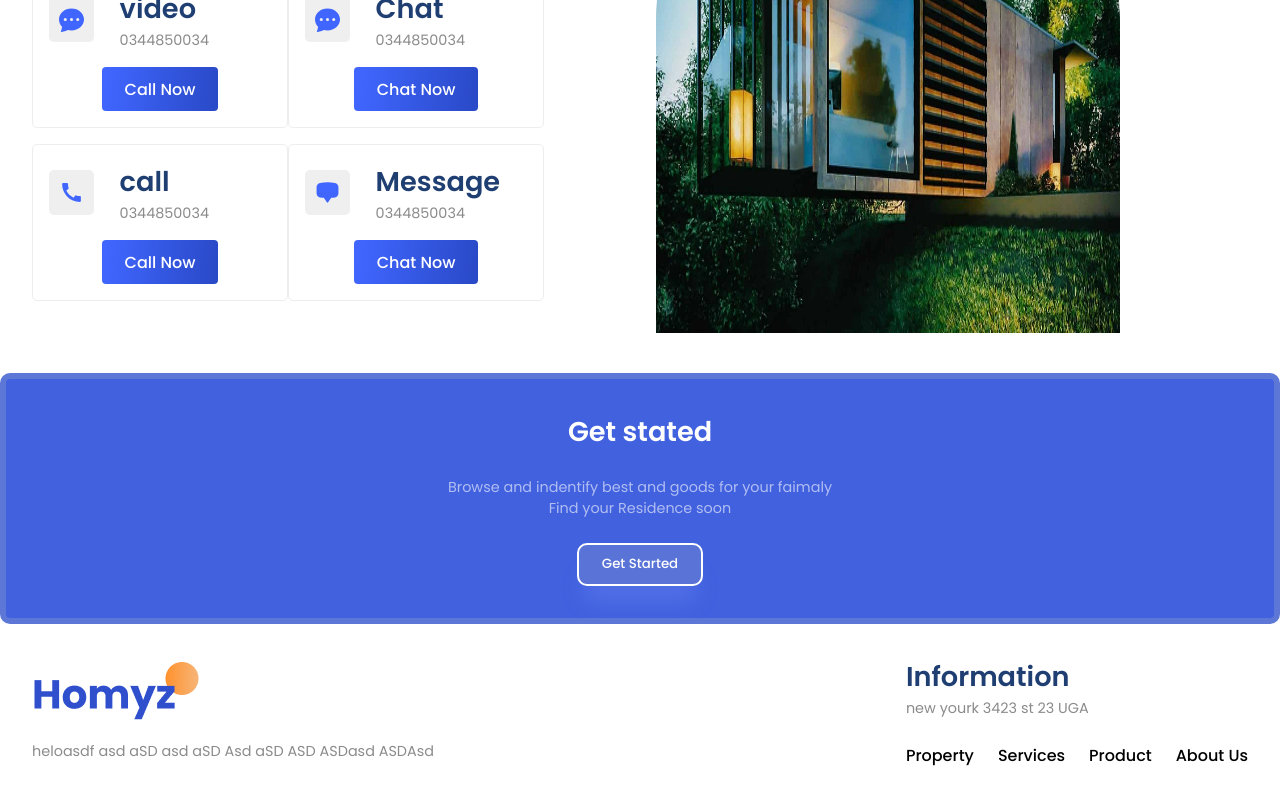
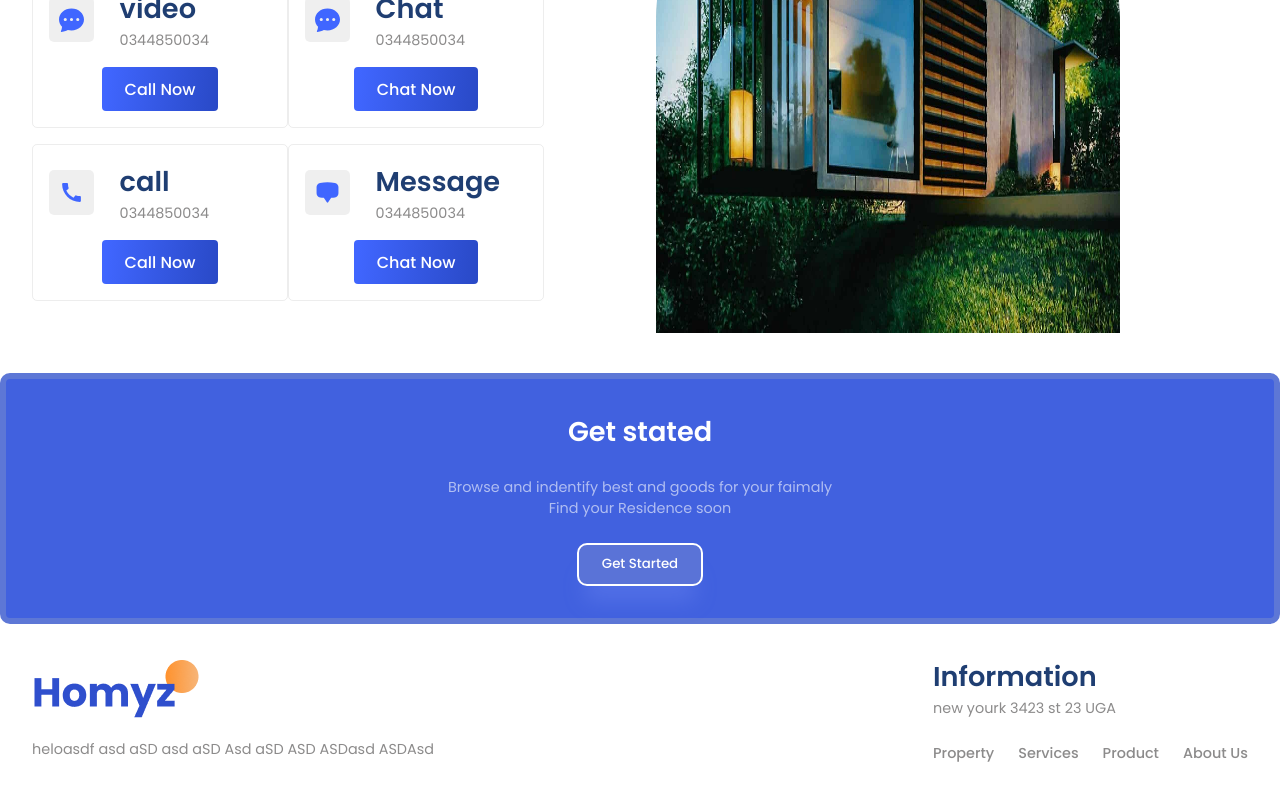
Before and after one commit to Nomiy-Nasiri/Real-State, a React (Vite) app: page / in a window 1280 px wide. Shown: the part 2361-3161 px from the top of the page. Built offline with nearby package versions, Linux system fonts and the light colour scheme.

Commit message:
last commit

```diff
--- a/src/components/Footer/Footer.jsx
+++ b/src/components/Footer/Footer.jsx
@@ -14,10 +14,10 @@ const Footer = () => {
           <span className="primaryText">Information</span>
           <span className="secondaryText">new yourk 3423 st 23 UGA</span>
           <div className="flexCenter f-menu">
-            <span>Property</span>
-            <span>Services</span>
-            <span>Product</span>
-            <span>About Us </span>
+            <span  className="secondaryText">Property</span>
+            <span  className="secondaryText">Services</span>
+            <span  className="secondaryText">Product</span>
+            <span  className="secondaryText">About Us </span>
           </div>
         </div>
       </div>
```
